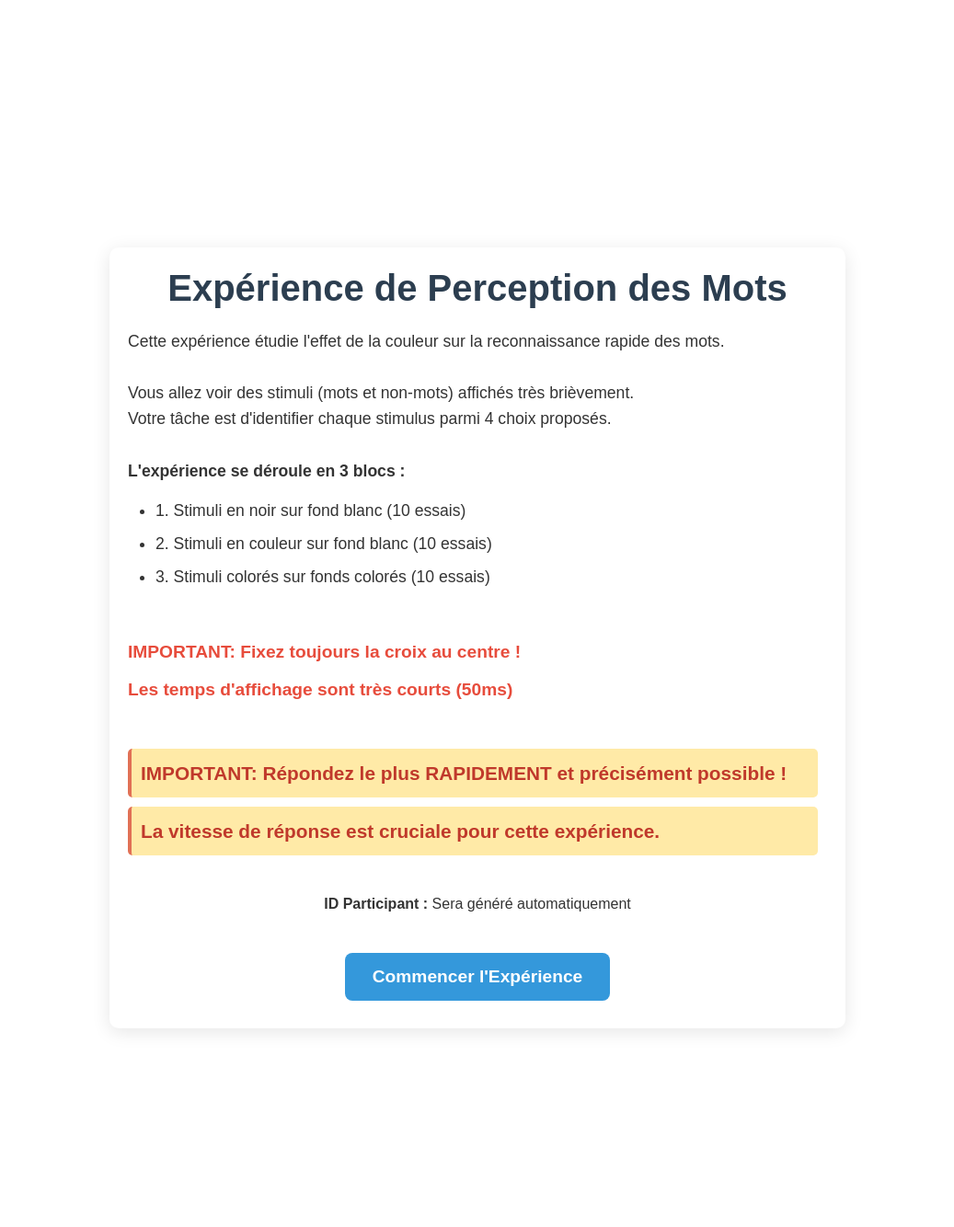
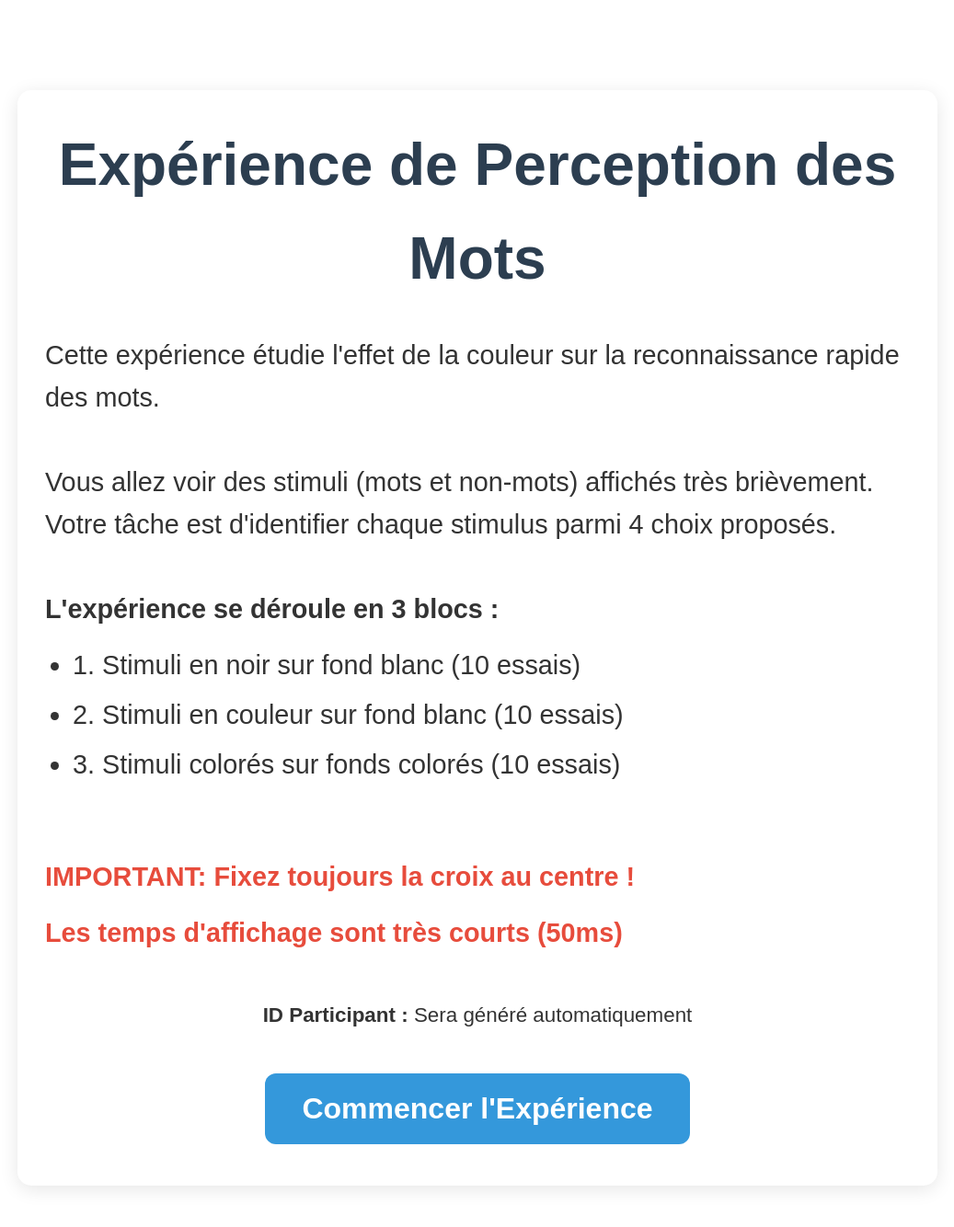
Before and after one commit to axel0302/Exepe, a Flask app: page / in a window 1280 px wide. Shown: the top 1334 px of the page at 92% size, without its empty margins (121-1158 px from the left). Run offline with Flask 3, Linux system fonts and the light colour scheme.

Commit message:
correction bug

```diff
--- a/static/style.css
+++ b/static/style.css
@@ -34,51 +34,54 @@
 }
 
 .container {
-    max-width: 800px;
+    max-width: 1000px;
     width: 100%;
-    padding: 20px;
+    padding: 30px;
     text-align: center;
     background-color: #ffffff;
-    border-radius: 10px;
+    border-radius: 15px;
     box-shadow: 0 4px 20px rgba(0,0,0,0.1);
-    margin: auto;
-    box-sizing: border-box;
     max-height: 90vh;
     overflow-y: auto;
+    font-size: clamp(1.1rem, 2.5vw, 1.4rem);
 }
 
-/* Typographie */
+/* Titres adaptatifs - AGRANDIS */
 h1 {
-    font-size: clamp(1.8rem, 4vw, 2.5rem);
+    font-size: clamp(2.5rem, 6vw, 4rem);
     color: #2c3e50;
-    margin-bottom: 20px;
+    text-align: center;
+    margin-bottom: 30px;
     font-weight: bold;
-    line-height: 1.2;
 }
 
 h2 {
-    font-size: clamp(1.5rem, 3vw, 2rem);
-    color: #34495e;
+    font-size: clamp(2rem, 4vw, 3rem);
+    color: #2c3e50;
+    text-align: center;
+    margin-bottom: 25px;
+    font-weight: bold;
+}
+
+h3 {
+    font-size: clamp(1.8rem, 3.5vw, 2.5rem);
+    color: #2c3e50;
+    text-align: center;
     margin-bottom: 20px;
+    font-weight: bold;
     line-height: 1.3;
 }
 
-h3 {
-    font-size: clamp(1.2rem, 2.5vw, 1.5rem);
-    color: #2c3e50;
-    margin-bottom: 15px;
-    line-height: 1.3;
-}
-
-/* Instructions */
+/* Instructions - AGRANDIES */
 .instructions {
-    font-size: clamp(0.9rem, 2vw, 1.1rem);
+    font-size: clamp(1.3rem, 3vw, 1.8rem);
     text-align: left;
-    margin-bottom: 20px;
+    margin-bottom: 30px;
     line-height: 1.6;
     max-height: 50vh;
     overflow-y: auto;
     padding-right: 10px;
+    font-weight: 500;
 }
 
 .instructions ul {
@@ -93,19 +96,19 @@
 .important {
     color: #e74c3c;
     font-weight: bold;
-    font-size: clamp(1rem, 2.2vw, 1.2rem);
-    margin: 10px 0;
+    font-size: clamp(1.4rem, 3vw, 1.8rem);
+    margin: 15px 0;
 }
 
 .speed-emphasis {
     color: #c0392b;
     font-weight: bold;
-    font-size: clamp(1rem, 2.3vw, 1.3rem);
+    font-size: clamp(1.4rem, 3.2vw, 1.9rem);
     background-color: #ffeaa7;
-    padding: 10px;
-    border-radius: 5px;
-    border-left: 4px solid #e17055;
-    margin: 10px 0;
+    padding: 15px;
+    border-radius: 8px;
+    border-left: 6px solid #e17055;
+    margin: 15px 0;
 }
 
 .speed-priority {
@@ -122,16 +125,17 @@
     100% { opacity: 1; }
 }
 
-/* Boutons */
+/* Boutons - AGRANDIS */
 .btn-primary, .btn-secondary {
-    padding: 15px 30px;
-    font-size: 1.2rem;
+    padding: 20px 40px;
+    font-size: clamp(1.5rem, 3vw, 2rem);
     border: none;
-    border-radius: 8px;
+    border-radius: 12px;
     cursor: pointer;
     transition: all 0.3s ease;
     font-weight: bold;
-    margin: 10px;
+    margin: 15px;
+    min-height: 60px;
 }
 
 .btn-primary {
@@ -222,16 +226,16 @@
 }
 
 .choice-btn {
-    padding: 15px;
-    font-size: clamp(1rem, 2.2vw, 1.3rem);
+    padding: 25px;
+    font-size: clamp(1.5rem, 3.5vw, 2.2rem);
     background-color: #ecf0f1;
-    border: 3px solid #bdc3c7;
-    border-radius: 10px;
+    border: 4px solid #bdc3c7;
+    border-radius: 15px;
     cursor: pointer;
     transition: all 0.2s ease;
     font-weight: bold;
     text-align: left;
-    min-height: 60px;
+    min-height: 80px;
     display: flex;
     align-items: center;
     word-wrap: break-word;
@@ -282,11 +286,12 @@
     color: #7f8c8d;
 }
 
-/* Compteur d'essais */
+/* Compteur d'essais - AGRANDI */
 #trial-counter {
-    font-size: 1.5rem;
+    font-size: clamp(2rem, 4vw, 2.8rem);
     color: #2c3e50;
-    margin-bottom: 20px;
+    margin-bottom: 30px;
+    font-weight: bold;
 }
 
 /* Écran de chargement */
```
